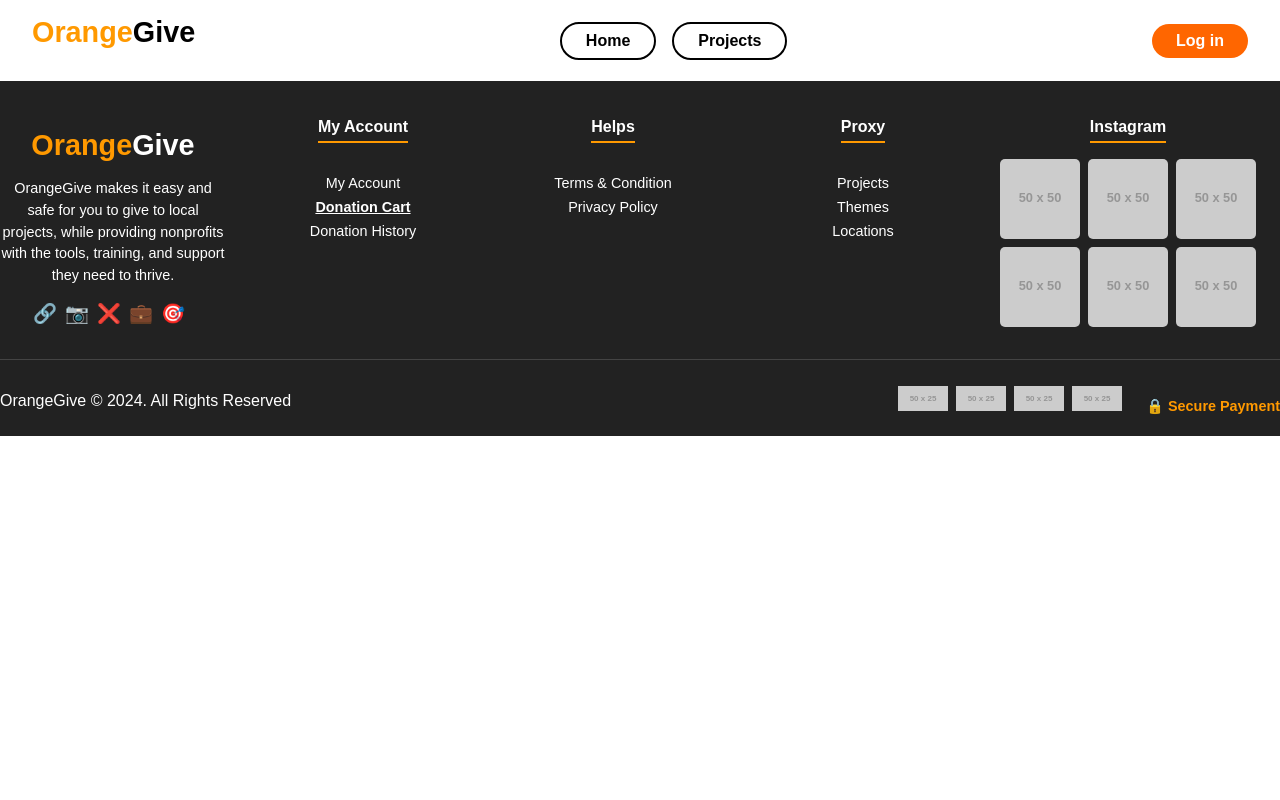
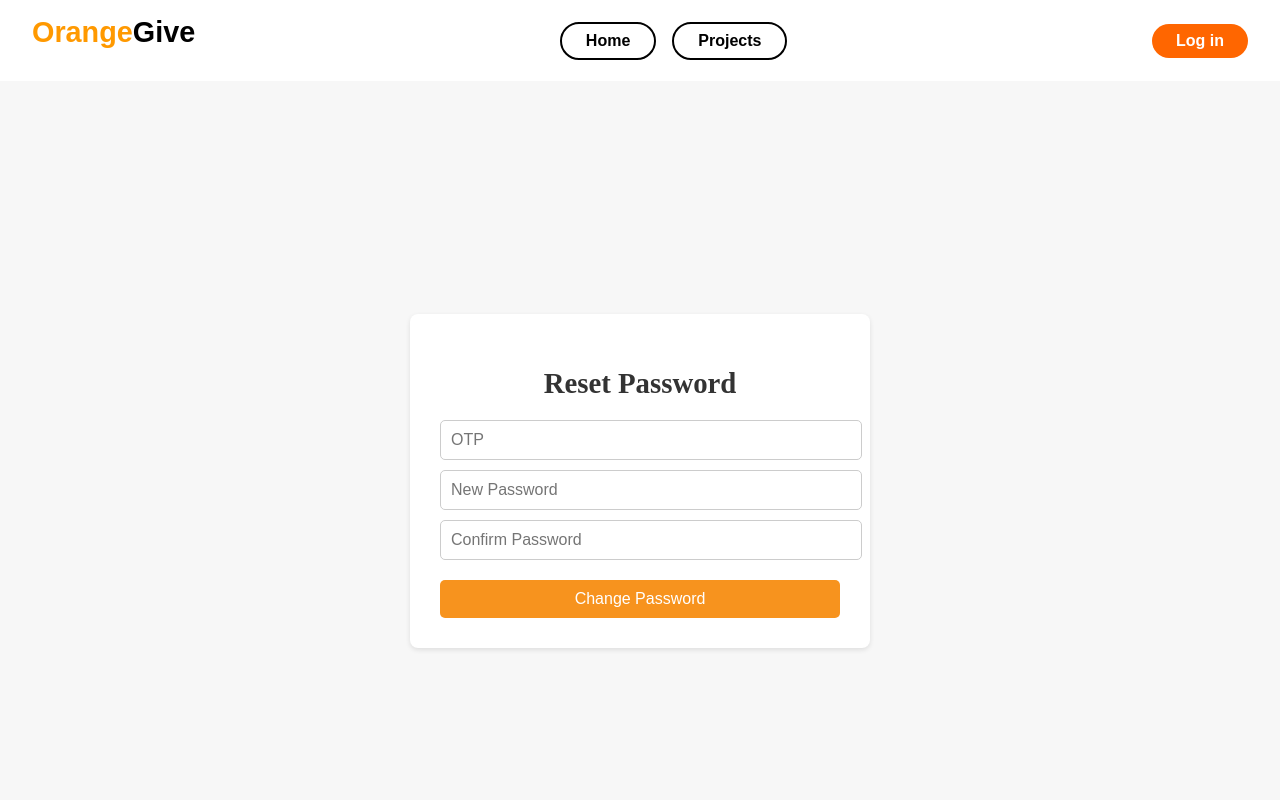
Before and after one commit to T1NNYUwU1/OrangeGiving, a React (Create React App) app in the folder frontend/: page /forget-password/reset-password in a window 1280 px wide. Shown: the top 800 px of the page. Built offline with nearby package versions, Linux system fonts and the light colour scheme.

Commit message:
ResetPassword

```diff
--- a/frontend/src/App.js
+++ b/frontend/src/App.js
@@ -3,12 +3,15 @@ import { Route, BrowserRouter as Router, Routes } from "react-router-dom";
 import { AuthProvider } from "./components/AuthContext.js";
 import CreateAccount from "./components/CreateAccount.js";
 import Footer from "./components/Footer";
+import ForgotPassword from "./components/ForgotPassword";
 import Header from "./components/Header";
 import HomePage from "./components/HomePage";
 import LoginForm from "./components/LoginForm";
 import ProjectPage from "./components/ProjectPage.js";
 import ProjectSearch from "./components/ProjectSeach.jsx";
+import ResetPassword from "./components/ResetPassword.js";
 import VerifyEmail from "./components/VerifyEmail";
+
 function App() {
   return (
     <AuthProvider>
@@ -23,6 +26,8 @@ function App() {
               <Route path="/project" element={<ProjectPage />} />
               <Route path="/signup" element={<CreateAccount />} />
               <Route path="/create-account/verify-email" element={<VerifyEmail />} />
+              <Route path="/forgot-password" element={<ForgotPassword />} />
+              <Route path="/forget-password/reset-password" element={<ResetPassword />} />
             </Routes>
           </main>
           <Footer />
--- /dev/null
+++ b/frontend/src/components/ForgotPassword.css
@@ -0,0 +1,49 @@
+/* Compact Forgot Password Page */
+.forgot-password-page {
+  display: flex;
+  flex-direction: column;
+  align-items: center;
+  justify-content: center;
+  min-height: 100vh;
+  background-color: #f7f7f7;
+}
+
+.forgot-password-container {
+  background-color: #fff;
+  padding: 20px;
+  border-radius: 8px;
+  box-shadow: 0 2px 5px rgba(0, 0, 0, 0.1);
+  width: 350px;
+  text-align: center;
+}
+
+.forgot-password-container h2 {
+  margin-bottom: 15px;
+  font-size: 1.5rem;
+  color: #333;
+}
+
+input {
+  width: 100%;
+  padding: 8px;
+  margin: 8px 0;
+  border: 1px solid #ccc;
+  border-radius: 5px;
+  font-size: 0.9rem;
+}
+
+.send-otp-btn {
+  width: 100%;
+  padding: 8px;
+  background-color: #f7931e;
+  color: #fff;
+  border: none;
+  border-radius: 5px;
+  font-size: 1rem;
+  cursor: pointer;
+  margin-top: 10px;
+}
+
+.send-otp-btn:hover {
+  background-color: #e67e22;
+}
--- /dev/null
+++ b/frontend/src/components/ForgotPassword.js
@@ -0,0 +1,48 @@
+import axios from "axios";
+import React, { useState } from "react";
+import { useNavigate } from "react-router-dom";
+import "./ForgotPassword.css";
+
+function ForgotPassword() {
+  const [email, setEmail] = useState("");
+  const navigate = useNavigate();
+
+  const handleSubmit = async (e) => {
+    e.preventDefault();
+
+    try {
+      // Call the forgot-password API
+      const response = await axios.post("http://localhost:5000/users/forgot-password", {
+        email,
+      });
+
+      alert(response.data.message); // Notify user that OTP was sent
+      navigate("/forget-password/reset-password", { state: { email } }); // Pass email to the reset-password page
+    } catch (error) {
+      console.error("Error sending OTP:", error.response?.data.message);
+      alert(error.response?.data.message || "Failed to send OTP. Please try again.");
+    }
+  };
+
+  return (
+    <div className="forgot-password-page">
+      <div className="forgot-password-container">
+        <h2>Forgot Password</h2>
+        <form onSubmit={handleSubmit}>
+          <input
+            type="email"
+            placeholder="Email"
+            value={email}
+            onChange={(e) => setEmail(e.target.value)}
+            required
+          />
+          <button type="submit" className="send-otp-btn">
+            Send OTP
+          </button>
+        </form>
+      </div>
+    </div>
+  );
+}
+
+export default ForgotPassword;
--- a/frontend/src/components/LoginForm.js
+++ b/frontend/src/components/LoginForm.js
@@ -12,19 +12,16 @@ function LoginForm() {
 
   const handleSubmit = async (e) => {
     e.preventDefault();
-
     try {
       const response = await axios.post("http://localhost:5000/users/login", {
         email,
         password,
       });
 
-      // Save Token
+      // Store Token
       localStorage.setItem("token", response.data.token);
-
-      // Update context and Redirect
-      login();
-      navigate("/home");
+      login(); // Update Context
+      navigate("/home"); // Redirect to Home Page
     } catch (err) {
       console.error("Login Error:", err.response?.data?.message || "Error");
       alert("Login failed! Please check your credentials.");
@@ -32,7 +29,6 @@ function LoginForm() {
   };
 
   return (
-    <div className="login-container">
     <div className="login-form">
       <h3 className="form-title">Get start</h3>
       <div className="form-content">
@@ -52,21 +48,22 @@ function LoginForm() {
             onChange={(e) => setPassword(e.target.value)}
             required
           />
+          <div className="form-options">
+            <Link to="/forgot-password" className="forgot-password">
+              Forgot Password
+            </Link>
+          </div>
           <button type="submit" className="submit-btn">
             Login
           </button>
-          </form>
           <p className="register-link">
             Don’t have an account?{" "}
-            <Link to="/signup" className="create-account-link">
-              Create account
+            <Link to="/signup" className="register-btn">
+              Create Account
             </Link>
           </p>
+        </form>
       </div>
-      </div>
-      <footer className="footer">
-        <p>OrangeGive &copy; 2024. All Rights Reserved</p>
-      </footer>
     </div>
   );
 }
--- /dev/null
+++ b/frontend/src/components/ResetPassword.css
@@ -0,0 +1,49 @@
+/* Reset Password Page */
+.reset-password-page {
+    display: flex;
+    flex-direction: column;
+    align-items: center;
+    justify-content: center;
+    min-height: 100vh;
+    background-color: #f7f7f7;
+  }
+
+  .reset-password-container {
+    background-color: #fff;
+    padding: 30px;
+    border-radius: 8px;
+    box-shadow: 0 2px 5px rgba(0, 0, 0, 0.1);
+    width: 400px;
+    text-align: center;
+  }
+
+  .reset-password-container h2 {
+    margin-bottom: 20px;
+    font-size: 1.8rem;
+    color: #333;
+  }
+
+  input {
+    width: 100%;
+    padding: 10px;
+    margin: 10px 0;
+    border: 1px solid #ccc;
+    border-radius: 5px;
+    font-size: 1rem;
+  }
+
+  .change-password-btn {
+    width: 100%;
+    padding: 10px;
+    background-color: #f7931e;
+    color: white;
+    border: none;
+    border-radius: 5px;
+    font-size: 1rem;
+    cursor: pointer;
+    margin-top: 10px;
+  }
+
+  .change-password-btn:hover {
+    background-color: #e67e22;
+  }
--- /dev/null
+++ b/frontend/src/components/ResetPassword.js
@@ -0,0 +1,92 @@
+import axios from "axios";
+import React, { useState } from "react";
+import { useLocation, useNavigate } from "react-router-dom"; // Import useNavigate
+import "./ResetPassword.css";
+
+function ResetPassword() {
+  const [otp, setOtp] = useState("");
+  const [newPassword, setNewPassword] = useState("");
+  const [confirmPassword, setConfirmPassword] = useState("");
+  const location = useLocation();
+  const navigate = useNavigate(); // Initialize useNavigate
+  const email = location.state?.email || ""; // Get email from state
+
+  const handleSubmit = async (e) => {
+    e.preventDefault();
+
+    if (newPassword !== confirmPassword) {
+      alert("Passwords do not match. Please try again.");
+      return;
+    }
+
+    try {
+      // Retrieve the token from localStorage (or another source)
+      const token = localStorage.getItem("token");
+
+      if (!token) {
+        alert("Unauthorized - please log in again.");
+        navigate("/login");
+        return;
+      }
+
+      // Call the reset-password API with the token
+      const response = await axios.post(
+        "http://localhost:5000/users/reset-password",
+        {
+          email,
+          otp,
+          newPassword,
+          confirmPassword,
+        },
+        {
+          headers: {
+            Authorization: `Bearer ${token}`, // Include token in Authorization header
+          },
+        }
+      );
+
+      alert(response.data.message); // Notify success
+      navigate("/login"); // Redirect to login page
+    } catch (error) {
+      console.error("Error resetting password:", error.response?.data.message);
+      alert(error.response?.data.message || "Failed to reset password. Please try again.");
+    }
+  };
+
+
+  return (
+    <div className="reset-password-page">
+      <div className="reset-password-container">
+        <h2>Reset Password</h2>
+        <form onSubmit={handleSubmit}>
+          <input
+            type="text"
+            placeholder="OTP"
+            value={otp}
+            onChange={(e) => setOtp(e.target.value)}
+            required
+          />
+          <input
+            type="password"
+            placeholder="New Password"
+            value={newPassword}
+            onChange={(e) => setNewPassword(e.target.value)}
+            required
+          />
+          <input
+            type="password"
+            placeholder="Confirm Password"
+            value={confirmPassword}
+            onChange={(e) => setConfirmPassword(e.target.value)}
+            required
+          />
+          <button type="submit" className="change-password-btn">
+            Change Password
+          </button>
+        </form>
+      </div>
+    </div>
+  );
+}
+
+export default ResetPassword;
```
Lines whose indentation alone changed are shown as unchanged.
